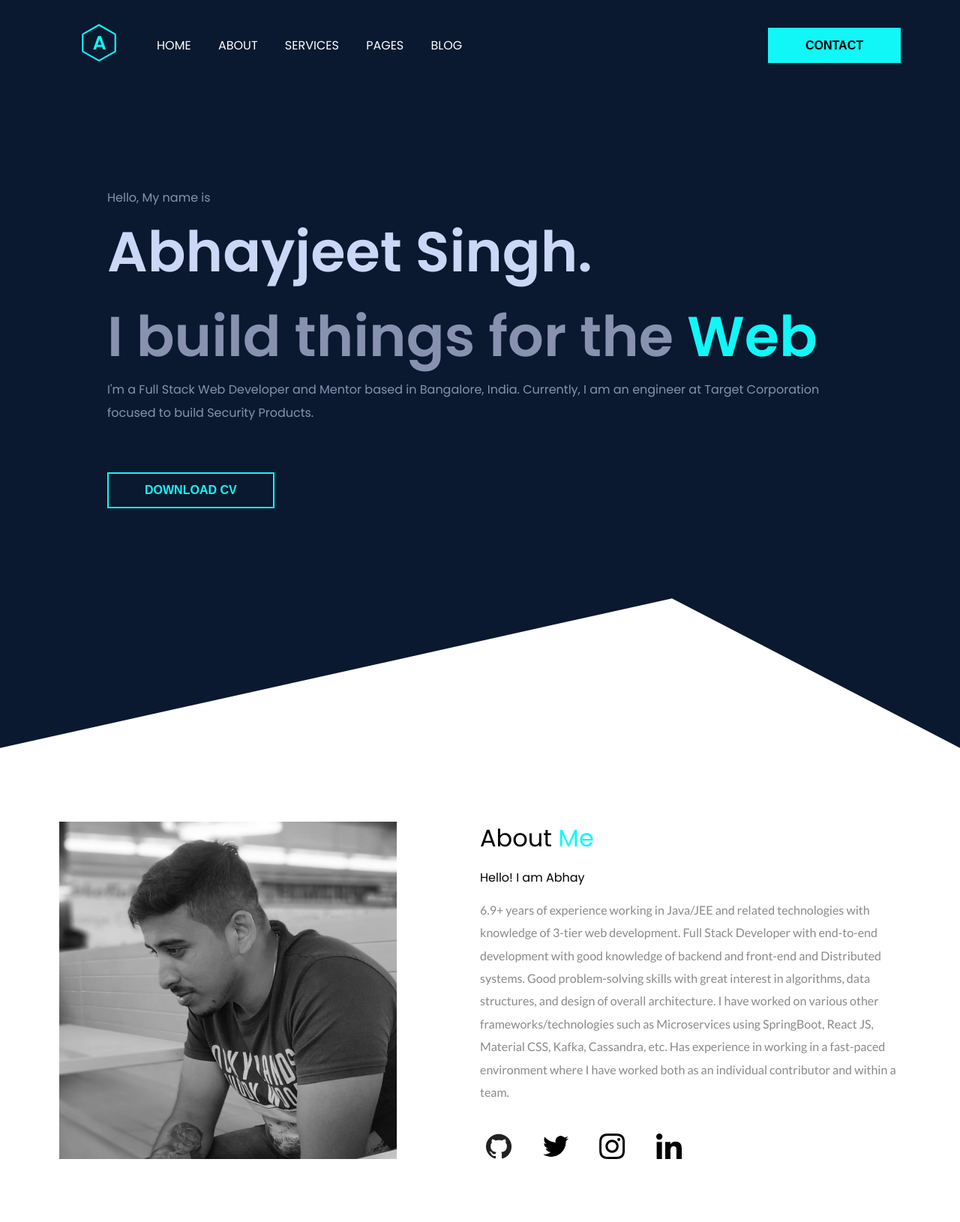
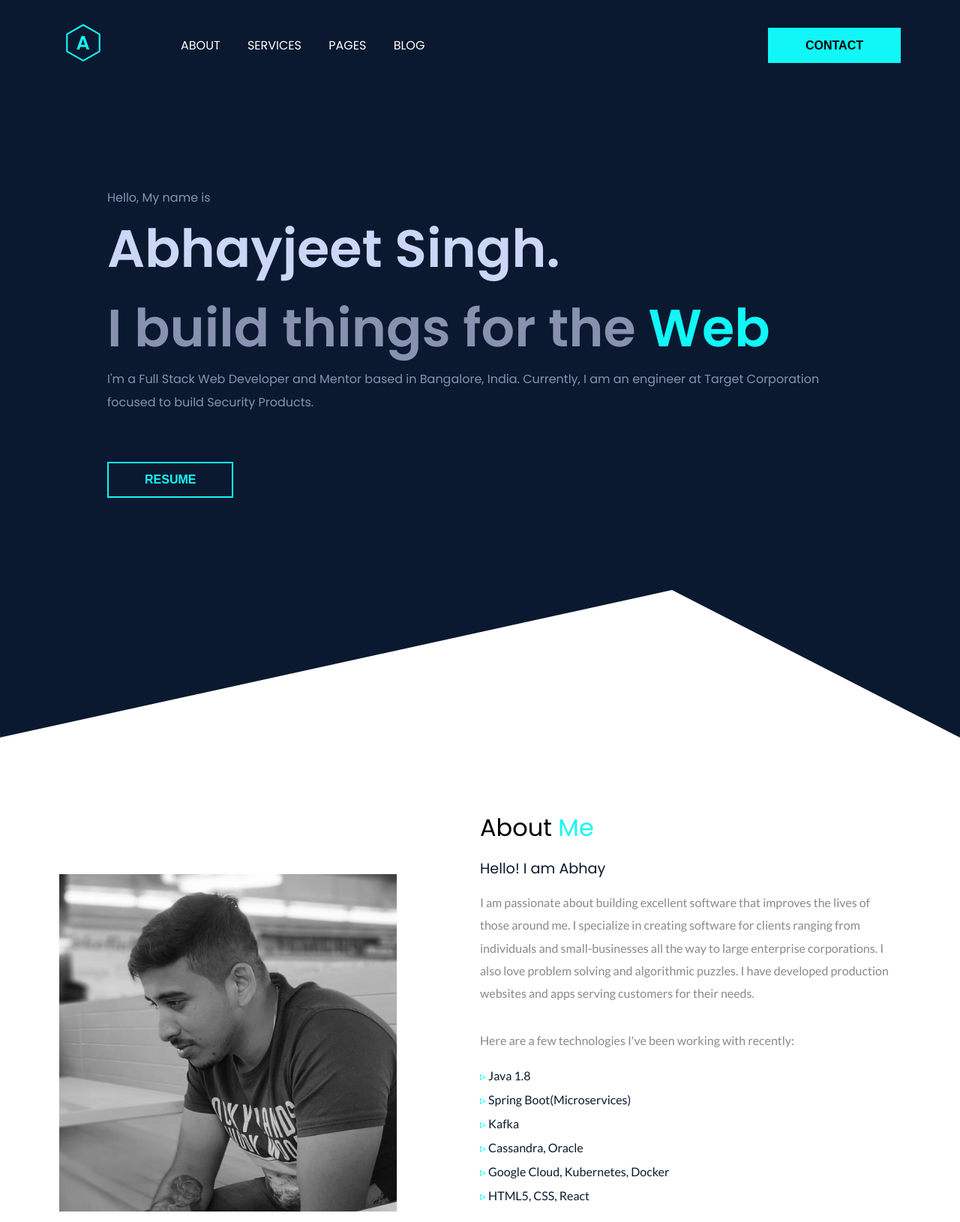
Before and after one commit to abhaycode/Portfolio, a plain HTML site: page index.html in a window 1280 px wide. Shown: the top 1630 px of the page at 75% size. Drawn offline with nearby package versions, Linux system fonts and the light colour scheme.

Commit message:
Adding changes

```diff
--- a/css/style.css
+++ b/css/style.css
@@ -15,6 +15,10 @@
     margin: 0;
     box-sizing: border-box;
     /* -webkit-font-smoothing:antialised; */
+}
+
+span {
+    color: var(--primary);
 }
 
 #A-animation-logo {
@@ -143,6 +147,7 @@ body {
 }
 
 .left .logo {
+    cursor: pointer;
     /* border: 2px solid red; */
     /* width: 100%; */
     /* height: 100vh; */
@@ -190,17 +195,12 @@ body {
 
 .home .right h6 {
     color: var(--light-grey);
-    font-size: clamp(40px, 8vw, 75px);
+    font-size: clamp(40px, 8vw, 70px);
 }
 
 .home .right .desination h6 {
     color: var(--dark-grey)
 }
-
-.home .right h6 span {
-    color: var(--primary);
-}
-
 .home .right p {
     line-height: 1.9;
     color: var(--dark-grey);
@@ -225,16 +225,25 @@ section.about h1 {
     font-weight: 400;
 }
 
-section.about h1 span {
-    color: var(--primary);
-}
 
 section.about h3 {
     margin-bottom: 1rem;
-    font-size: 1rem;
+    font-size: 1.2rem;
     font-weight: 400;
+    color:var(--dark)
 }
 
+section.about .topics{
+    /* border: 2px solid red; */
+    display: grid;
+    grid-template-columns: repeat(1, 1fr);
+    /* grid-gap: rem; */
+}
+section.about .topics p {
+    color: var(--dark);
+    /* font-family: 'Lato', sans-serif; */
+    line-height: 0;
+}
 section.about p {
     font-family: 'Lato', sans-serif;
     color: var(--ternary);
@@ -274,11 +283,6 @@ section.about .social a:hover {
     margin-bottom: 1rem;
     line-height: 0.5;
 }
-
-.section-heading span {
-    color: var(--primary);
-}
-
 .section-heading+p {
     color: var(--ternary);
     font-family: 'Lato', sans-serif;
@@ -631,6 +635,7 @@ footer {
 
 footer .footer-logo {
     width: 160px;
+    cursor: pointer;
 }
 
 footer .footer-socials {
--- a/index.html
+++ b/index.html
@@ -16,7 +16,7 @@
 
 <body>
     <!-- LOADER -->
-    <!-- <div id="A-animation-logo">
+    <div id="A-animation-logo">
         <div class="A-animation-logo">
             <h1>A</h1>
             <svg class="hexa" enable-background="new 0 0 512 512" viewBox="0 -15 512 540"
@@ -28,18 +28,18 @@
 
             </svg>
         </div>
-    </div> -->
+    </div>
 
     <div id="" class="site-main-wrapper">
         <button class="hamberger">
             <img src="./images/hamberger.svg" alt="">
         </button>
 
-        <div id="mobile-menu" class="mobile-nav">
+        <div class="mobile-nav">
             <button class="times"><img src="./images/times.svg" alt=""></button>
-            <ul>
+            <ul class="mobile-menu">
                 <li> <a href="">Home</a></li>
-                <li><a href="#about">About</a></li>
+                <li> <a href="#about">About</a></li>
                 <li> <a href="#services">Services</a></li>
                 <li> <a href="">Pages</a></li>
                 <li> <a href="">Blog</a></li>
@@ -50,7 +50,8 @@
             <div class="container">
                 <nav id="main-nav" class="flex items-center justify-between">
                     <div class="left flex items-center">
-                        <div class="logo">
+                    <a href="">
+                        <div id="" class="logo">
                             <h1>A</h1>
                             <svg class="hexa" enable-background="new 0 0 512 512" viewBox="0 -15 512 540"
                                 xmlns="http://www.w3.org/2000/svg">
@@ -60,8 +61,9 @@
                                     </g>
                             </svg>
                         </div>
+                    </a>
                         <div>
-                            <a href="">Home</a>
+                            <!-- <a href="#home">Home</a> -->
                             <a href="#about">About</a>
                             <a href="#services">Services</a>
                             <a href="">Pages</a>
@@ -73,7 +75,7 @@
                         <button class="btn btn-primary">Contact</button>
                     </div>
                 </nav>
-                <div class="home flex items-center justify-between">
+                <div id="home" class="home flex items-center justify-between">
                     <div class="right flex-1">
                         <div class="my-name">
                             <p>Hello, My name is </p>
@@ -88,7 +90,7 @@
                             <p>I'm a Full Stack Web Developer and Mentor based in Bangalore, India. Currently, I am an
                                 engineer at Target Corporation focused to build Security Products.</p>
                         </div>
-                        <div><button class="btn btn-secondary">DOWNLOAD CV</button></div>
+                        <div><button class="btn btn-secondary" onclick="window.open('Abhay_Resume_7years.pdf')">RESUME</button></div>
                     </div>
                 </div>
             </div>
@@ -105,26 +107,30 @@
                     <h1>About <span>Me</span></h1>
                     <h3>Hello! I am Abhay</h3>
                     <p>
-                        6.9+ years of experience working in Java/JEE and related technologies with knowledge of 3-tier
-                        web development.
+                        I am passionate about building excellent software that improves the lives of those around me.
+                        I specialize in creating software for clients ranging from individuals and small-businesses all the way to large
+                        enterprise corporations.
 
-                        Full Stack Developer with end-to-end development with good knowledge of backend and front-end
-                        and Distributed systems.
+                        I also love problem solving and algorithmic puzzles. I have developed production websites and apps serving customers for their needs.
+                    </p>
+                    <p>
+                        Here are a few technologies I've been working with recently:
+                        <div class="topics">
+                            <p><span>▹</span>  Java 1.8</p>
+                            <p><span>▹</span>  Spring Boot(Microservices)</p>
+                            <p><span>▹</span>  Kafka</p>
+                            <p><span>▹</span>  Cassandra, Oracle</p>
+                            <!-- <p><span>▹</span>  Microservices</p> -->
+                            <p><span>▹</span>  Google Cloud, Kubernetes, Docker</p>
+                            <p><span>▹</span>  HTML5, CSS, React</p>
 
-                        Good problem-solving skills with great interest in algorithms, data structures, and design of
-                        overall architecture.
-
-                        I have worked on various other frameworks/technologies such as Microservices using SpringBoot,
-                        React JS, Material CSS, Kafka, Cassandra, etc.
-
-                        Has experience in working in a fast-paced environment where I have worked both as an individual
-                        contributor and within a team.
+                        </div>
                     </p>
                     <div class="social">
-                        <a href="#"><img src="./images/github.png" alt=""></a>
-                        <a href="#"><img src="./images/twitter.png" alt=""></a>
-                        <a href="#"><img src="./images/instagram.png" alt=""></a>
-                        <a href="#"><img src="./images/linkedin.png" alt=""></a>
+                        <a href="https://github.com/abhaycode" target="_blank" ><img src="./images/github.png" alt=""></a>
+                        <a href="https://twitter.com/shanky_abhay" target="_blank"><img src="./images/twitter.png" alt=""></a>
+                        <a href="https://www.instagram.com/shanky_abhay/" target="_blank"><img src="./images/instagram.png" alt=""></a>
+                        <a href="https://www.linkedin.com/in/abhayjeet-singh-1098239b/" target="_blank"><img src="./images/linkedin.png" alt=""></a>
                     </div>
                 </div>
             </div>
@@ -336,7 +342,7 @@
         </section>
         <footer>
 
-            <img class="footer-logo" src="./images/logo3.png" alt="">
+            <img id="logo" class="footer-logo" src="./images/logo3.png" alt="">
             <div class="container footer-socials">
                 <!-- <a href="#"><img src="./images/github_white.png" alt=""></a>
                 <a href="#"><img src="./images/twitter.png" alt=""></a>
@@ -351,7 +357,6 @@
             </div>
         </footer>
        </div>
-    </div>
     <script type="text/javascript" src="//code.jquery.com/jquery-1.11.0.min.js"></script>
     <script type="text/javascript" src="//code.jquery.com/jquery-migrate-1.2.1.min.js"></script>
     <script type="text/javascript" src="//cdn.jsdelivr.net/npm/slick-carousel@1.8.1/slick/slick.min.js"></script>
--- a/javascript/app.js
+++ b/javascript/app.js
@@ -9,6 +9,12 @@ $(document).ready(function(){
         dotsClass:'dots'
     });
 
+    $(".mobile-nav li a").click(function() {
+        $(".mobile-nav").removeClass("open");
+        $("#header").removeClass("abc");
+        $("#main_body").removeClass("abc");
+
+    });
 
 let hamberger = document.querySelector('.hamberger');
 let times = document.querySelector('.times');
@@ -21,7 +27,9 @@ hamberger.addEventListener('click',function(){
 times.addEventListener('click',function(){
     mobileNav.classList.remove('open');
 });
+
 });
+
 $('#A-animation-logo').delay(3000).slideUp();
 
 // blur effect
@@ -33,12 +41,19 @@ document.addEventListener("DOMContentLoaded", () => {
     document.querySelector(".hamberger").addEventListener("click", () => {
         header.classList.add("abc");
         mainbody.classList.add("abc");
-        document.getElementById("main_body").style.position="fixed";
+        // document.getElementById("main_body").style.position="fixed";
     });
 
     document.querySelector(".times").addEventListener("click", () => {
         header.classList.remove("abc");
-        document.getElementById("main_body").style.position="";
+        // document.getElementById("main_body").style.position="";
         mainbody.classList.remove("abc");
     });
 });
+
+const targetDiv = document.getElementById("A-animation-logo");
+const btn = document.getElementById("logo");
+
+$("#logo").click( function() {
+    $(window).scrollTop(0);
+  });
```
Also changed, not shown: 1 other file.
